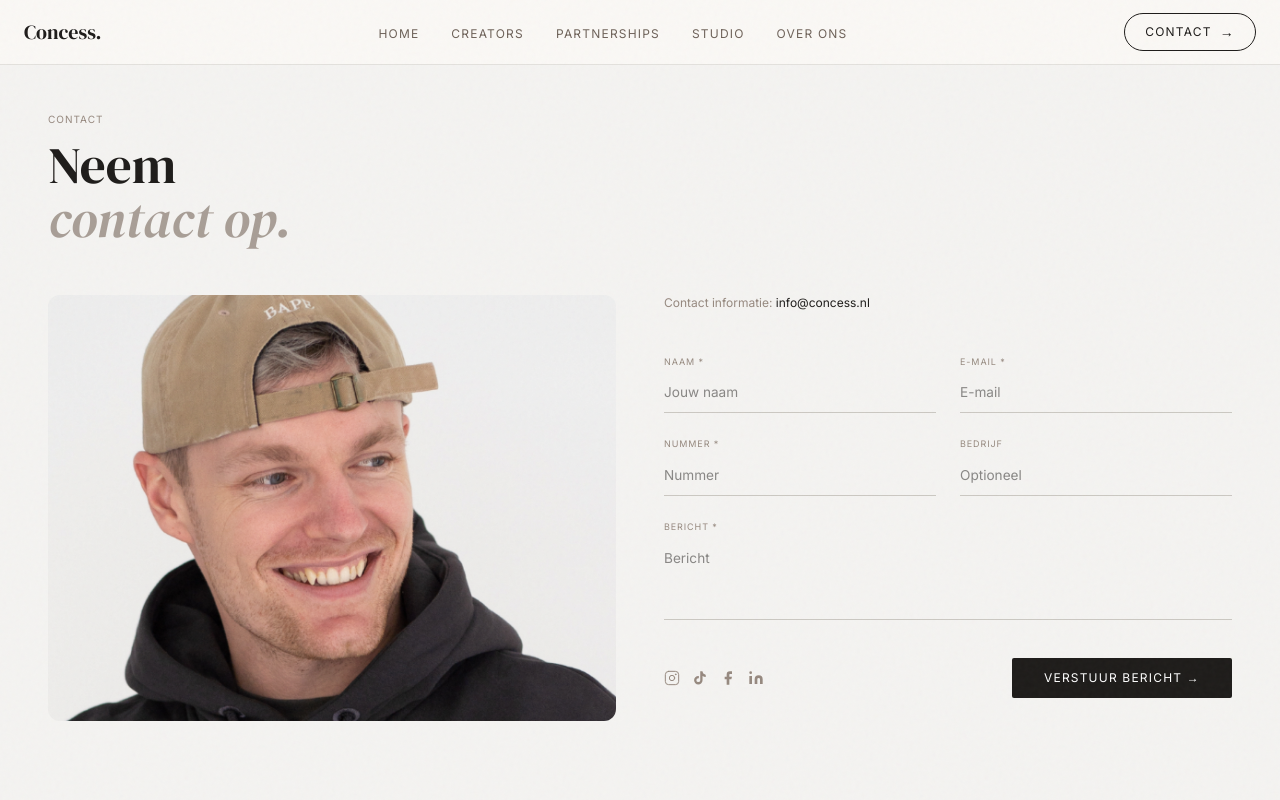
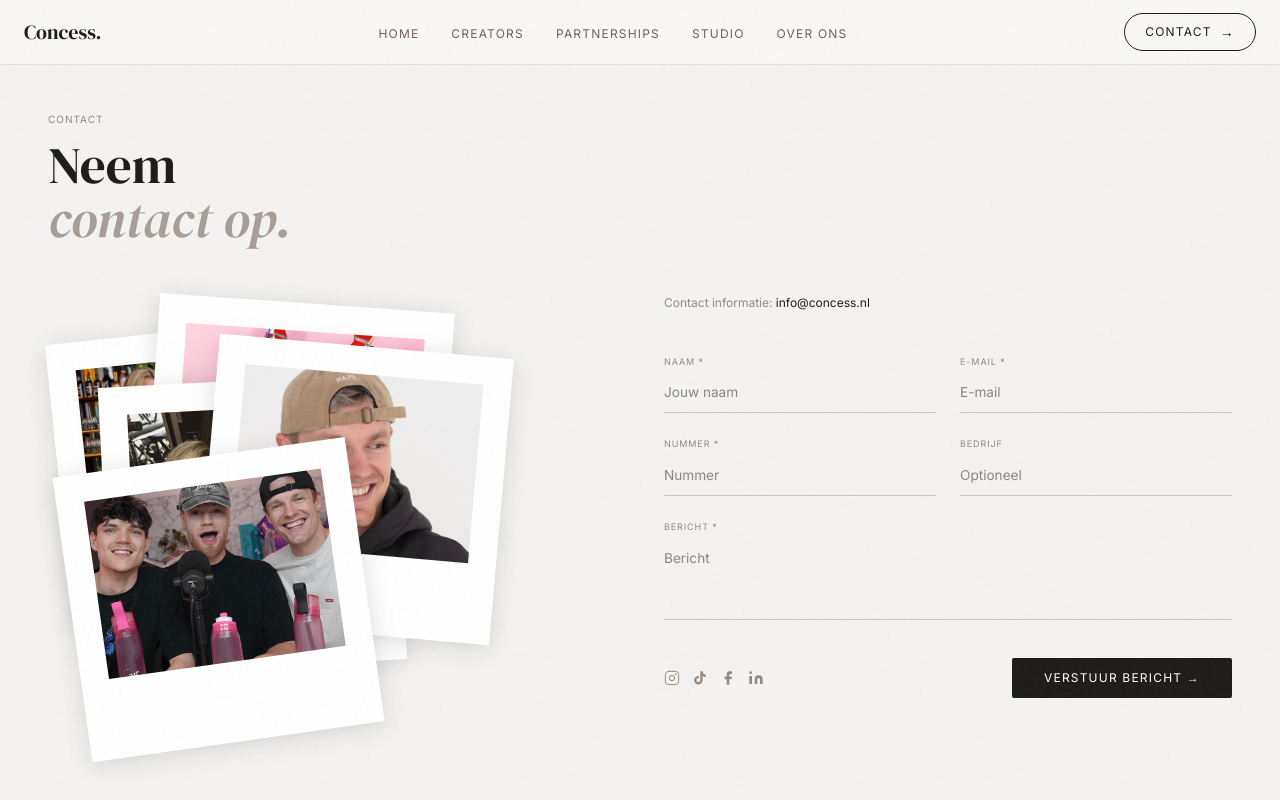
Before and after one commit to xmandysmit-tech/concess-website, a Next.js app: page /contact in a window 1280 px wide. Shown: the top 800 px of the page. Built offline with nearby package versions, Linux system fonts and the light colour scheme; a web font is replaced by a local one.

Commit message:
Contact: polaroid collage i.p.v. enkele foto

```diff
--- a/app/contact/page.tsx
+++ b/app/contact/page.tsx
@@ -99,14 +99,33 @@ export default function ContactPage() {
         {/* Main grid */}
         <div className="grid md:grid-cols-2 gap-12 items-start">
 
-          {/* Left — photo */}
-          <div className="relative overflow-hidden rounded-xl" style={{ aspectRatio: "4/3" }}>
-            <Image
-              src="/images/EnzoKnol_Concess.png"
-              alt="Concess"
-              fill
-              className="object-cover"
-            />
+          {/* Left — polaroid collage */}
+          <div className="relative" style={{ aspectRatio: "4/3" }}>
+            {[
+              { src: "/images/Vrouwmibo-concess-1024x756.jpg", alt: "Vrouwmibo", rotate: -6, x: "2%",  y: "8%",  z: 1 },
+              { src: "/images/De-bennies-concess.jpg",         alt: "De Bennies", rotate: 4,  x: "18%", y: "2%",  z: 2 },
+              { src: "/images/Vrouwmishow_Concess.png",        alt: "Vrouwmishow", rotate: -3, x: "10%", y: "20%", z: 3 },
+              { src: "/images/EnzoKnol_Concess.png",           alt: "Enzo Knol",  rotate: 5,  x: "28%", y: "12%", z: 4 },
+              { src: "/images/Bennies-x-Air-up.png",           alt: "Air Up",     rotate: -8, x: "4%",  y: "38%", z: 5 },
+            ].map((p) => (
+              <div
+                key={p.src}
+                className="absolute bg-white shadow-xl"
+                style={{
+                  width: "52%",
+                  padding: "5% 5% 14% 5%",
+                  left: p.x,
+                  top: p.y,
+                  transform: `rotate(${p.rotate}deg)`,
+                  zIndex: p.z,
+                  boxShadow: "0 4px 24px rgba(0,0,0,0.13)",
+                }}
+              >
+                <div className="relative w-full" style={{ aspectRatio: "4/3" }}>
+                  <Image src={p.src} alt={p.alt} fill className="object-cover" />
+                </div>
+              </div>
+            ))}
           </div>
 
           {/* Right — info + form */}
```
